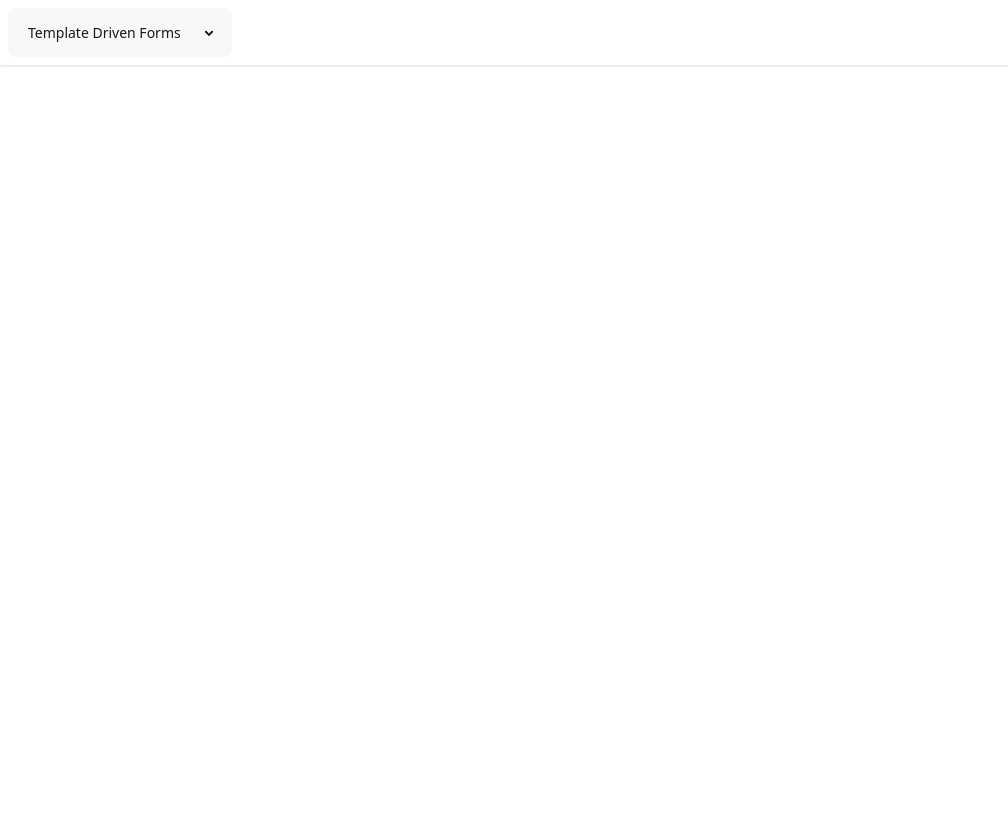
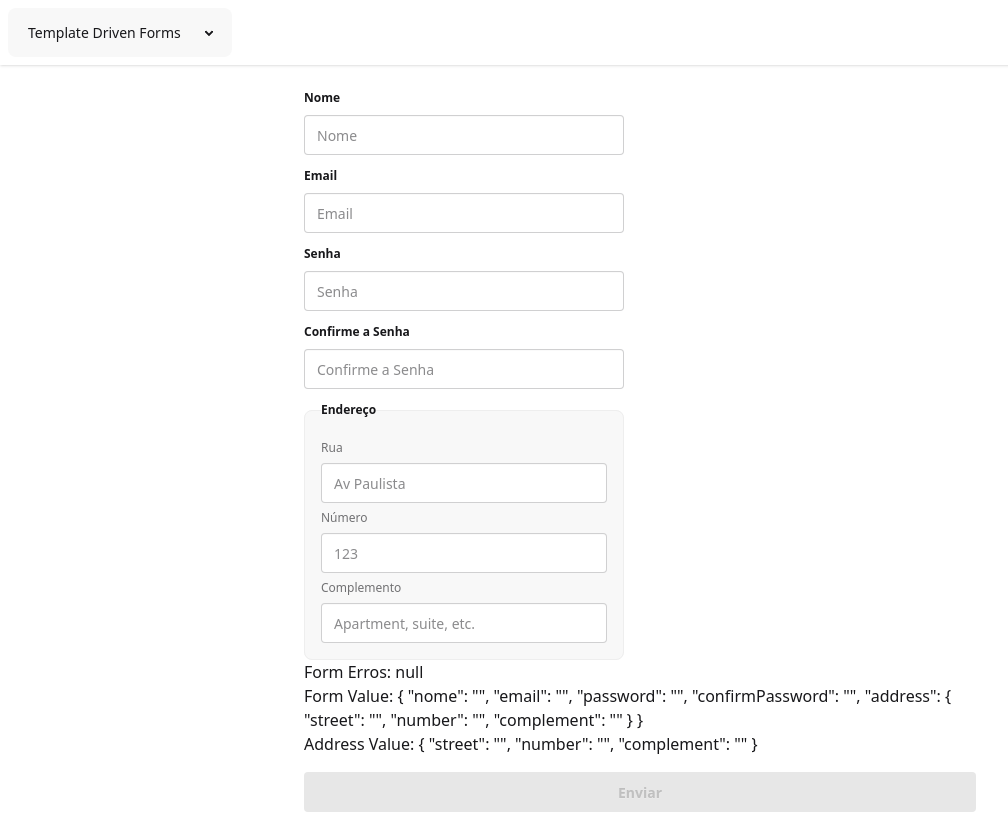
Before and after one commit to lodovikoa/curso-formularios-com-angular, an Angular app: page /template-driven-forms/forms in a window 1280 px wide. Before the commit this address led to /. Shown: the whole page, without its empty margins (0-1008 px from the left). Before the commit the page ends 800 px from the top, so only its background shows below. Built offline with nearby package versions, Linux system fonts and the light colour scheme.

Commit message:
feat: aulas

```diff
--- a/src/app/features/template-driven-forms/async-validators/async-validators.component.html
+++ b/src/app/features/template-driven-forms/async-validators/async-validators.component.html
@@ -8,12 +8,16 @@
     #nickNameModel="ngModel"
     required
     appUniqueNickname
+    minlength="6"
     [class.input-error]="nickNameModel.touched && nickNameModel.invalid" />
 
     @if(nickNameModel.touched) {
       @if(nickNameModel.hasError('required')) {
         <p class="text-error">Nickname é obrigatório.</p>
       }
+      @if(nickNameModel.hasError('minlength')) {
+        <p class="text-error">Nickname deve ter pelo menos 6 caracteres.</p>
+      }
       @if(nickNameModel.hasError('isNicknameTaken')) {
         <p class="text-error">Nickname já está em uso.</p>
       }
--- a/src/app/features/template-driven-forms/async-validators/validators/unique-nickname/unique-nickname.directive.ts
+++ b/src/app/features/template-driven-forms/async-validators/validators/unique-nickname/unique-nickname.directive.ts
@@ -1,6 +1,6 @@
 import { Directive, forwardRef, inject } from '@angular/core';
 import { AbstractControl, AsyncValidator, NG_ASYNC_VALIDATORS, ValidationErrors } from '@angular/forms';
-import { map, Observable } from 'rxjs';
+import { map, Observable, switchMap, timer } from 'rxjs';
 import { UniqueNicknameService } from './unique-nickname.service';
 
 @Directive({
@@ -16,6 +16,8 @@ export class UniqueNicknameDirective implements AsyncValidator {
   private readonly uniqueNicknameService = inject(UniqueNicknameService);
 
   validate(control: AbstractControl): Promise<ValidationErrors | null> | Observable<ValidationErrors | null> {
+    return timer(500).pipe(
+       switchMap(() => {
          return this.uniqueNicknameService.checkNickname(control.value).pipe(
            map(({ isTaken}) => {
              if(isTaken) {
@@ -27,6 +29,9 @@ export class UniqueNicknameDirective implements AsyncValidator {
              }
            })
          );
+       }),
+      );
+
   }
 
 }
--- /dev/null
+++ b/src/app/features/template-driven-forms/forms/forms.component.html
@@ -0,0 +1,41 @@
+<form #form="ngForm" (ngSubmit)="onSubmit(form)" [appIsPasswordEqual]="['password', 'confirmPassword']">
+  <fieldset class="fieldset">
+    <legend class="fieldset-legend">Nome</legend>
+    <input type="text" class="input" placeholder="Nome" name="nome" ngModel required />
+  </fieldset>
+
+  <fieldset class="fieldset">
+    <legend class="fieldset-legend">Email</legend>
+    <input type="text" class="input" placeholder="Email" name="email" ngModel email required />
+  </fieldset>
+
+  <fieldset class="fieldset">
+    <legend class="fieldset-legend">Senha</legend>
+    <input type="password" class="input" placeholder="Senha" name="password" ngModel required />
+  </fieldset>
+
+  <fieldset class="fieldset">
+    <legend class="fieldset-legend">Confirme a Senha</legend>
+    <input type="password" class="input" placeholder="Confirme a Senha" name="confirmPassword" ngModel required />
+  </fieldset>
+
+  <fieldset ngModelGroup="address" #address="ngModelGroup"
+    class="fieldset bg-base-200 border-base-300 rounded-box w-xs border p-4">
+    <legend class="fieldset-legend">Endereço</legend>
+
+    <label class="label">Rua</label>
+    <input type="text" class="input" placeholder="Av Paulista" name="street" ngModel required />
+
+    <label class="label">Número</label>
+    <input type="text" class="input" placeholder="123" name="number" ngModel required />
+
+    <label class="label">Complemento</label>
+    <input type="text" class="input" placeholder="Apartment, suite, etc." name="complement" ngModel />
+  </fieldset>
+
+  <div>Form Erros: {{ form.errors | json}}</div>
+  <div>Form Value: {{ form.value | json }}</div>
+  <div>Address Value: {{ address.value | json }}</div>
+
+  <button type="submit" class="btn btn-primary w-full mt-4" [disabled]="form.invalid">Enviar</button>
+</form>
--- /dev/null
+++ b/src/app/features/template-driven-forms/forms/forms.component.ts
@@ -0,0 +1,25 @@
+import { JsonPipe } from '@angular/common';
+import { ChangeDetectionStrategy, Component } from '@angular/core';
+import { FormsModule, NgForm } from '@angular/forms';
+import { IsPasswordEqualDirective } from './validators/is-password-equal/is-password-equal.directive';
+
+@Component({
+  selector: 'app-forms',
+  imports: [
+    FormsModule,
+    JsonPipe,
+    IsPasswordEqualDirective
+  ],
+  templateUrl: './forms.component.html',
+  styleUrl: './forms.component.css',
+  changeDetection: ChangeDetectionStrategy.OnPush,
+})
+export class FormsComponent {
+
+  protected onSubmit(form: NgForm) {
+    if(form.valid) {
+      console.log('form', form.value);
+    }
+  }
+
+}
--- /dev/null
+++ b/src/app/features/template-driven-forms/forms/validators/is-password-equal/is-password-equal.directive.ts
@@ -0,0 +1,52 @@
+import { Directive, forwardRef, input, OnChanges, SimpleChanges } from '@angular/core';
+import { AbstractControl, NG_VALIDATORS, ValidationErrors, Validator } from '@angular/forms';
+
+@Directive({
+  selector: '[appIsPasswordEqual]',
+  providers: [
+    {
+      provide: NG_VALIDATORS,
+      useExisting: forwardRef(() => IsPasswordEqualDirective),
+      multi: true
+    }
+  ]
+})
+export class IsPasswordEqualDirective implements Validator, OnChanges {
+
+  private changeFn = () => {};
+  fields = input<string[] | null>( null, { alias: 'appIsPasswordEqual' });
+
+  ngOnChanges(changes: SimpleChanges): void {
+    for(const key in changes) {
+      if(changes[key].previousValue !== changes[key].currentValue) {
+        this.changeFn();
+      }
+    }
+  }
+
+  validate(control: AbstractControl): ValidationErrors | null {
+    if(this.fields() === null) {
+      return null;
+    }
+
+    const [field1, field2] = this.fields() as string[];
+    const value1 = control.get(field1)?.value;
+    const value2 = control.get(field2)?.value;
+
+    if (value1 !== value2) {
+      return {
+        passwordsAreNotEqual: {
+          field1,
+          field2,
+        }
+      };
+    }
+    return null;
+  }
+
+  registerOnValidatorChange?(fn: () => void): void {
+    this.changeFn = fn;
+  }
+
+
+}
--- a/src/app/features/template-driven-forms/routes.ts
+++ b/src/app/features/template-driven-forms/routes.ts
@@ -1,8 +1,10 @@
 import { Routes } from "@angular/router";
 import { SyncValidatorsComponent } from "./sync-validators/sync-validators.component";
 import { AsyncValidatorsComponent } from "./async-validators/async-validators.component";
+import { FormsComponent } from "./forms/forms.component";
 
 export const routes: Routes = [
   { path: 'sync-validators', component: SyncValidatorsComponent },
   { path: 'async-validators', component: AsyncValidatorsComponent },
+  { path: 'forms', component: FormsComponent },
 ];
```
Also changed, not shown: src/app/features/template-driven-forms/forms/forms.component.css (added). Lines whose indentation alone changed are shown as unchanged.
